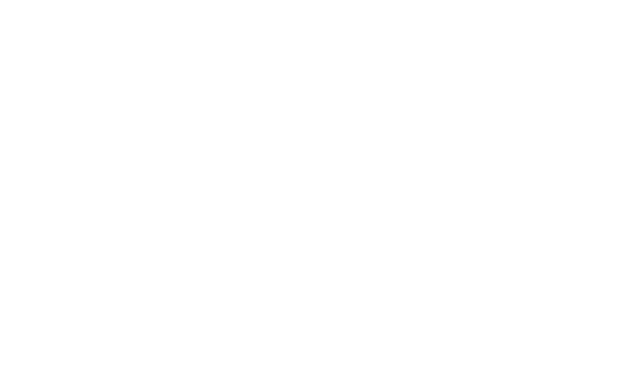
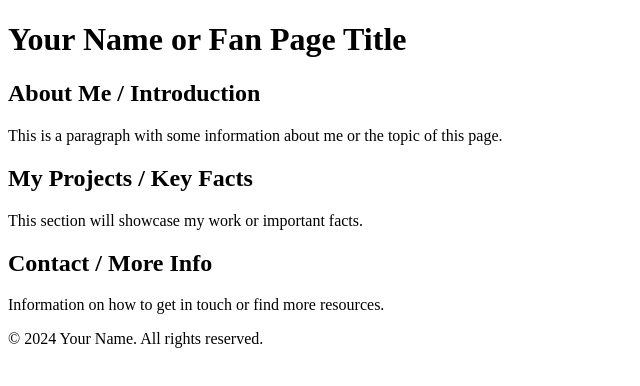
Before and after one commit to isabellaantelo/web, a plain HTML site: page index.html in a window 1280 px wide. Shown: the whole page, without its empty margins (0-640 px from the left). Drawn offline with Linux system fonts and the light colour scheme.

Commit message:
Update index.html

```diff
--- a/index.html
+++ b/index.html
@@ -7,5 +7,28 @@
 <!-- <link rel="stylesheet" href="styles.css"> -->
 </head>
 <body>
+<header>
+<h1>Your Name or Fan Page Title</h1>
+</header>
+<nav>
+<!-- Navigation links will go here -->
+</nav>
+<main>
+<section>
+<h2>About Me / Introduction</h2>
+<p>This is a paragraph with some information about me or the topic of this page.</p>
+</section>
+<section>
+<h2>My Projects / Key Facts</h2>
+<p>This section will showcase my work or important facts.</p>
+</section>
+<section>
+<h2>Contact / More Info</h2>
+<p>Information on how to get in touch or find more resources.</p>
+</section>
+</main>
+<footer>
+<p>© 2024 Your Name. All rights reserved.</p>
+</footer>
 </body>
 </html>
```
